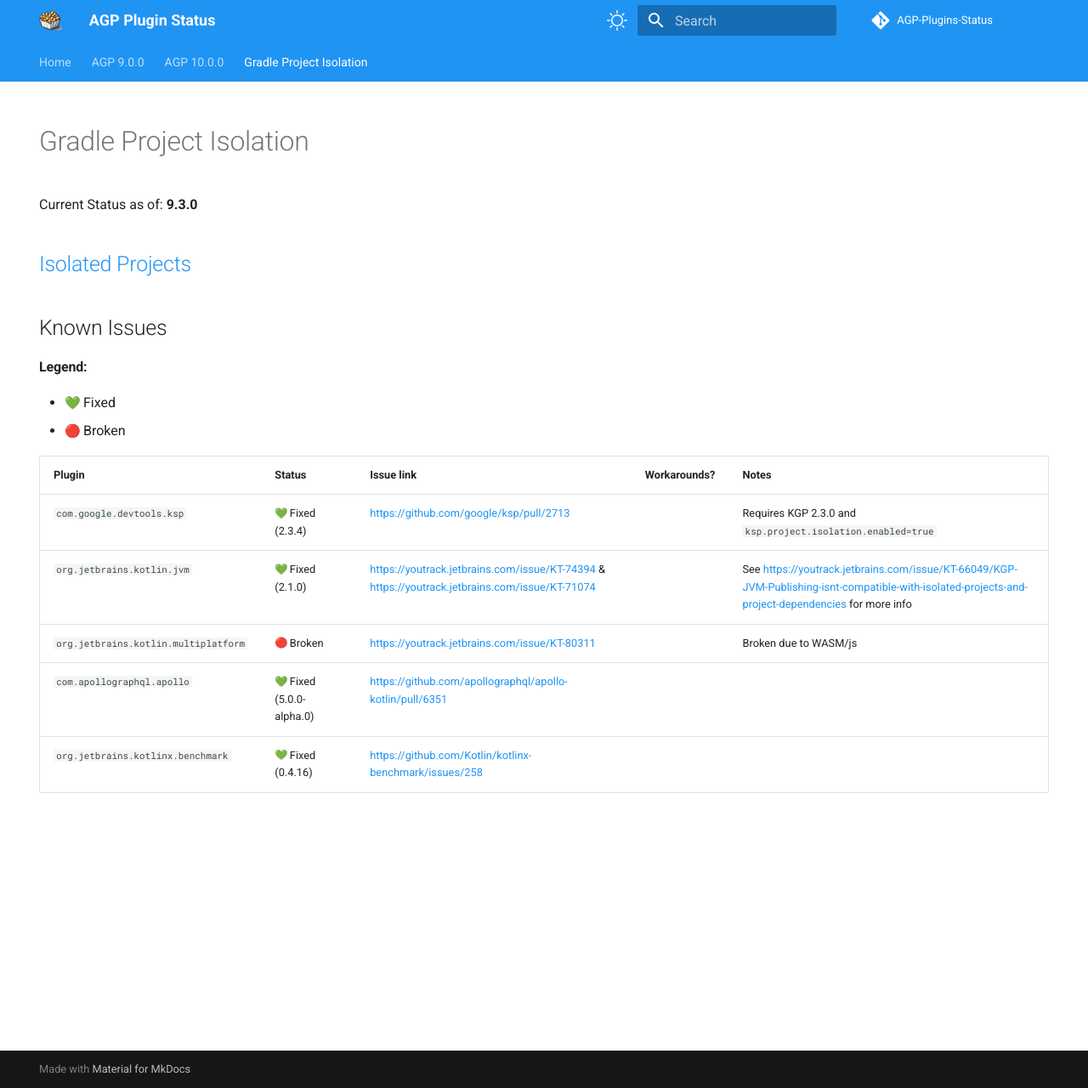
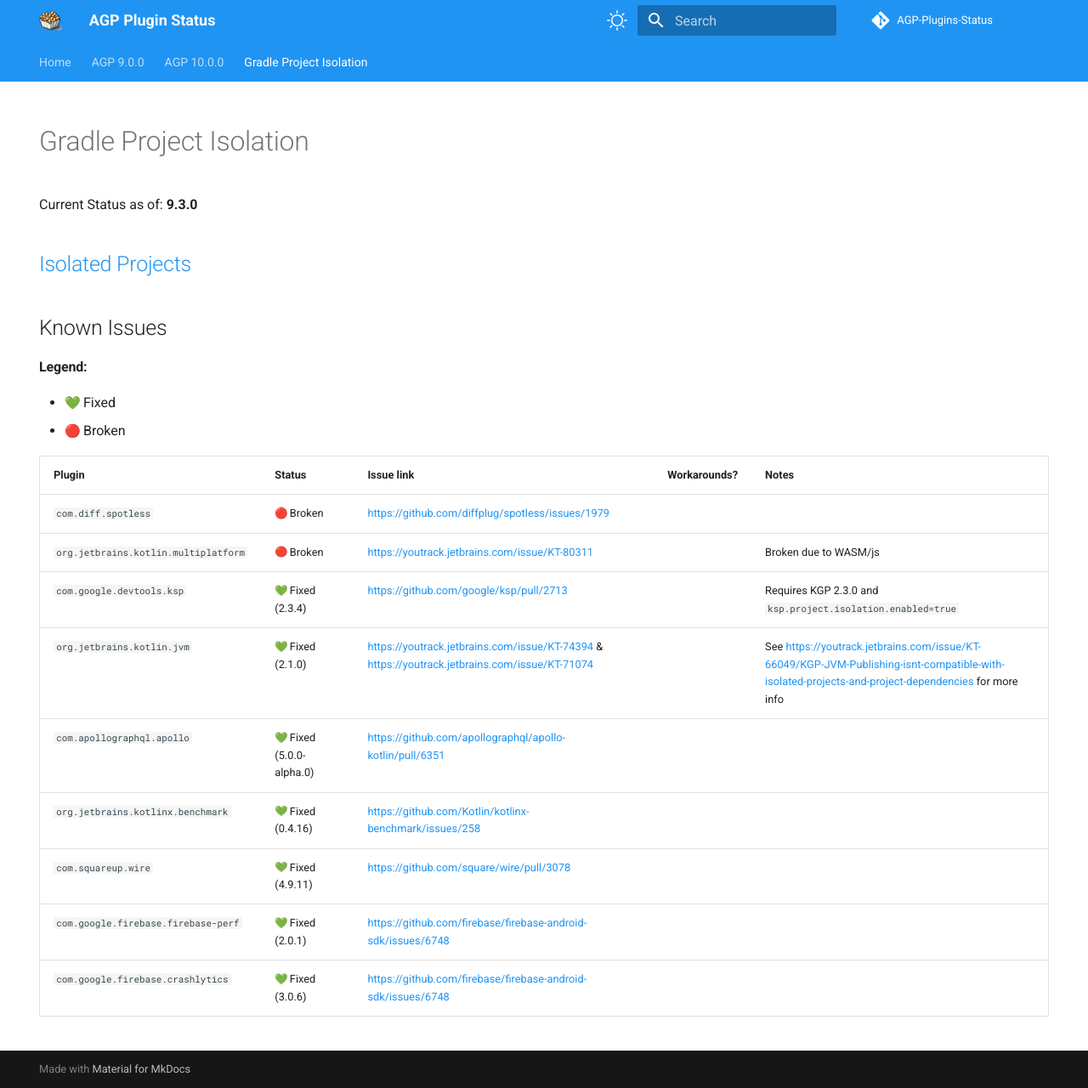
Before and after one commit to pablobaxter/AGP-Plugins-Status, an MkDocs documentation site: the page built from docs/gradle-project-isolation.md, in a window 1280 px wide and 1280 px high. Shown: the whole window at 85% size. Built offline with MkDocs 1.6.1 and Material for MkDocs 9.7.7, drawn with Linux system fonts in a browser that asks for light colours; emoji names are drawn with the system emoji font; comment, search, counter and statistics services are not loaded.

Commit message:
Add more entries to project isolation page

```diff
--- a/docs/gradle-project-isolation.md
+++ b/docs/gradle-project-isolation.md
@@ -16,8 +16,12 @@
 
 | Plugin | Status                      | Issue link                                       | Workarounds? | Notes                                                                                                                                              |
 |:---|:----------------------------|:-------------------------------------------------|:---|:---------------------------------------------------------------------------------------------------------------------------------------------------|
-| `com.google.devtools.ksp` | :green_heart: Fixed (2.3.4) | https://github.com/google/ksp/pull/2713          |  | Requires KGP 2.3.0 and `ksp.project.isolation.enabled=true`                                                                                        |
-| `org.jetbrains.kotlin.jvm` | :green_heart: Fixed (2.1.0) | https://youtrack.jetbrains.com/issue/KT-74394 & https://youtrack.jetbrains.com/issue/KT-71074 |  | See https://youtrack.jetbrains.com/issue/KT-66049/KGP-JVM-Publishing-isnt-compatible-with-isolated-projects-and-project-dependencies for more info |
-| `org.jetbrains.kotlin.multiplatform` | :red_circle: Broken         | https://youtrack.jetbrains.com/issue/KT-80311 |  | Broken due to WASM/js                                                                                                                              |
-| `com.apollographql.apollo` | :green_heart: Fixed (5.0.0-alpha.0)         | https://github.com/apollographql/apollo-kotlin/pull/6351 |  |                                                                                                                            |
-| `org.jetbrains.kotlinx.benchmark` | :green_heart: Fixed (0.4.16)         | https://github.com/Kotlin/kotlinx-benchmark/issues/258 |  |                                                                                                                            |
+| `com.diff.spotless`                  | :red_circle: Broken                  | https://github.com/diffplug/spotless/issues/1979                                              | | |
+| `org.jetbrains.kotlin.multiplatform` | :red_circle: Broken                  | https://youtrack.jetbrains.com/issue/KT-80311                                                 | | Broken due to WASM/js |
+| `com.google.devtools.ksp`            | :green_heart: Fixed (2.3.4)          | https://github.com/google/ksp/pull/2713                                                       | | Requires KGP 2.3.0 and `ksp.project.isolation.enabled=true` |
+| `org.jetbrains.kotlin.jvm`           | :green_heart: Fixed (2.1.0)          | https://youtrack.jetbrains.com/issue/KT-74394 & https://youtrack.jetbrains.com/issue/KT-71074 | | See https://youtrack.jetbrains.com/issue/KT-66049/KGP-JVM-Publishing-isnt-compatible-with-isolated-projects-and-project-dependencies for more info |
+| `com.apollographql.apollo`           | :green_heart: Fixed (5.0.0-alpha.0)  | https://github.com/apollographql/apollo-kotlin/pull/6351                                      | | |
+| `org.jetbrains.kotlinx.benchmark`    | :green_heart: Fixed (0.4.16)         | https://github.com/Kotlin/kotlinx-benchmark/issues/258                                        | | |
+| `com.squareup.wire`                  | :green_heart: Fixed (4.9.11)         | https://github.com/square/wire/pull/3078                                                      | | |
+| `com.google.firebase.firebase-perf`  | :green_heart: Fixed (2.0.1)          | https://github.com/firebase/firebase-android-sdk/issues/6748                                  | | |
+| `com.google.firebase.crashlytics`    | :green_heart: Fixed (3.0.6)          | https://github.com/firebase/firebase-android-sdk/issues/6748                                  | | |
```
